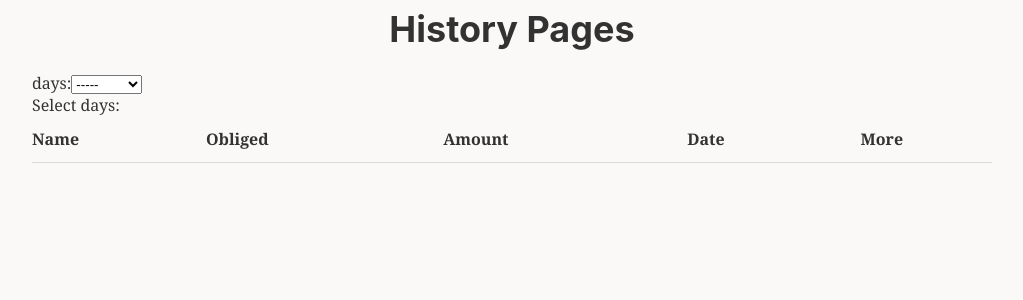
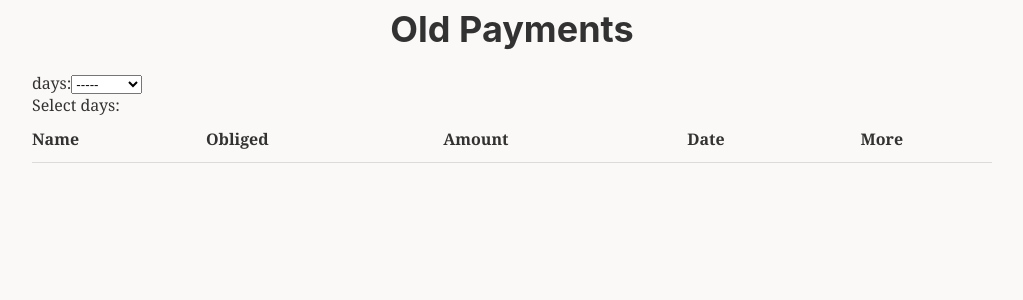
Before and after one commit to knaiskes/paymentReminder, a Django app: page /payments/history/ in a window 1280 px wide. Shown: the part 55-355 px from the top of the page, without its empty margins (128-1151 px from the left). Run offline with Django 3.2, Linux system fonts and the light colour scheme; lists and menus that the app fills with data are empty.

Commit message:
fix message of h1 tag in history template

```diff
--- a/payments/templates/payments/history.html
+++ b/payments/templates/payments/history.html
@@ -1,7 +1,8 @@
+
 {% extends "base.html" %}
 {% block content %}
 
-<h1 class="custom-h1"> History Pages </h1>
+<h1 class="custom-h1"> Old Payments </h1>
 
 <form name='\historyForm' method = "POST">
   {% csrf_token %}
```
